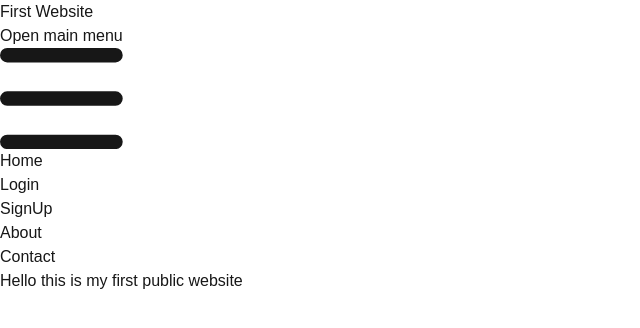
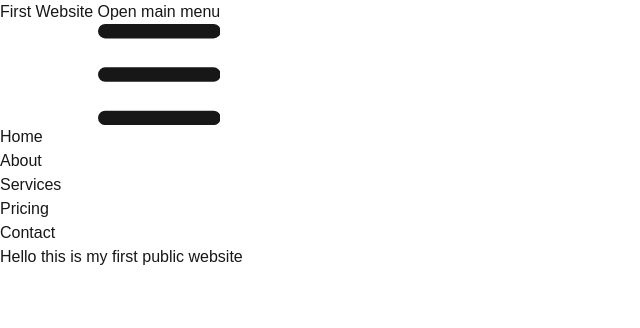
Before and after one commit to NoachValle/first-website, a Next.js app: page / in a window 1280 px wide. Shown: the top 328 px of the page, without its empty margins (0-640 px from the left). Built offline with nearby package versions, Linux system fonts and the light colour scheme.

Commit message:
I had to redue the header because it was bugging out because of the flex properties not working

```diff
--- a/Components/header.tsx
+++ b/Components/header.tsx
@@ -1,41 +1,40 @@
 import Link from 'next/link';
-
 const Header = ()=>{
     return(
-        <header className=' flex justify-evenly items-center w-full text-white'>
-            <h1 className='text-4xl '>First Website</h1>
-            <nav className="">
-                <div className ="max-w-screen-xl flex flex-wrap items-center justify-between mx-auto p-4">
-                    <button data-collapse-toggle="navbar-default" type="button" className="inline-flex items-center p-2 w-10 h-10 justify-center text-sm  rounded-lg md:hidden hover:bg-gray-100 focus:outline-none focus:ring-2 focus:ring-gray-200 dark:text-gray-400 dark:hover:bg-gray-700" aria-controls="navbar-default" aria-expanded="false">
+    <div>
+      <nav>
+        <div className="max-w-screen-xl flex flex-wrap items-center justify-between mx-auto p-4">
+          <a className="flex items-center space-x-3 rtl:space-x-reverse">
+        <span className="self-center text-2xl font-semibold whitespace-nowrap dark:text-white">First Website </span>
+          </a>
+          <button data-collapse-toggle="navbar-default" type="button" className ="inline-flex items-center p-2 w-10 h-10 justify-center text-sm  rounded-lg md:hidden focus:outline-none focus:ring-2 " aria-controls="navbar-default" aria-expanded="false">
         <span className="sr-only">Open main menu</span>
-                        <svg className ="w-5 h-5" aria-hidden="true" xmlns="http://www.w3.org/2000/svg" fill="none" viewBox="0 0 17 14">
+        <svg className="w-5 h-5" aria-hidden="true" xmlns="http://www.w3.org/2000/svg" fill="none" viewBox="0 0 17 14">
             <path stroke="currentColor" stroke-linecap="round" stroke-linejoin="round" stroke-width="2" d="M1 1h15M1 7h15M1 13h15"/>
         </svg>
           </button>
           <div className="hidden w-full md:block md:w-auto" id="navbar-default">
-                        <ul className ="font-medium flex flex-col p-4 md:p-0 mt-4 border border-gray-100 rounded-lg bg-gray-50 md:flex-row md:space-x-8 rtl:space-x-reverse md:mt-0 md:border-0 md:bg-white dark:bg-gray-800 md:dark:bg-gray-900 dark:border-gray-700">
-
+            <ul className="font-medium flex flex-col p-4 md:p-0 mt-4  rounded-lg  md:flex-row md:space-x-8 rtl:space-x-reverse md:mt-0 md:border-0">
               <li>
-                                <a href="#" className="block py-2 px-3 text-white dark:text-white" aria-current="page">Home</a>
+                <a href="#" className="block py-2 px-3 text-white md:bg-transparent dark:text-white " aria-current="page">Home</a>
               </li>
               <li>
-                                <a href="#" className="block py-2 px-3 text-gray-900 rounded hover:bg-gray-100 md:hover:bg-transparent md:border-0 dark:text-white   dark:hover:text-white md:dark:hover:bg-transparent">Login </a>
+                <a href="#" className ="block py-2 px-3 md:hover:bg-transparent  dark:text-white  dark:hover:text-white md:dark:hover:bg-transparent">About</a>
               </li>
               <li>
-                                <a href="#" className="block py-2 px-3 text-gray-900 rounded hover:bg-gray-100 md:hover:bg-transparent md:border-0md:p-0 dark:text-white dark:hover:text-white md:dark:hover:bg-transparent">SignUp</a>
+              <a href="#" className ="block py-2 px-3 md:hover:bg-transparent  dark:text-white  dark:hover:text-white md:dark:hover:bg-transparent">Services</a>
               </li>
               <li>
-                            <a href="#" className="block py-2 px-3 text-gray-900 rounded hover:bg-gray-100 md:hover:bg-transparent md:border-0md:p-0 dark:text-white  dark:hover:text-white md:dark:hover:bg-transparent">About</a>
+                <a href="#" className ="block py-2 px-3 md:hover:bg-transparent  dark:text-white dark:hover:text-white md:dark:hover:bg-transparent">Pricing</a>
               </li>
               <li>
-                            <a href="#" className="block py-2 px-3 text-gray-900 rounded hover:bg-gray-100 md:hover:bg-transparent md:border-0md:p-0 dark:text-white dark:hover:text-white md:dark:hover:bg-transparent">Contact</a>
+                <a href="#" className ="block py-2 px-3  md:hover:bg-transparent  dark:text-white dark:hover:text-white md:dark:hover:bg-transparent">Contact</a>
               </li>
             </ul>
           </div>
         </div>
       </nav>
-        </header>
-
+    </div>
     );
 }
 
```
Lines whose indentation alone changed are shown as unchanged.
